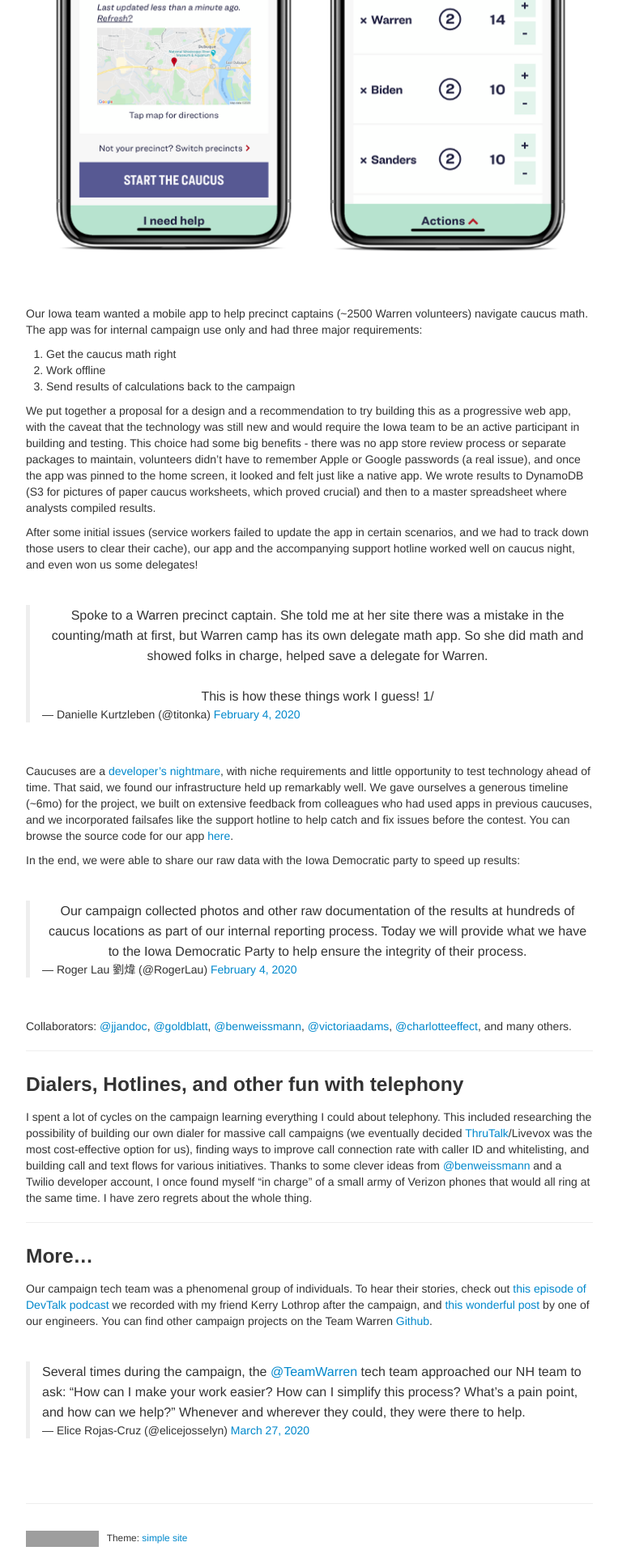
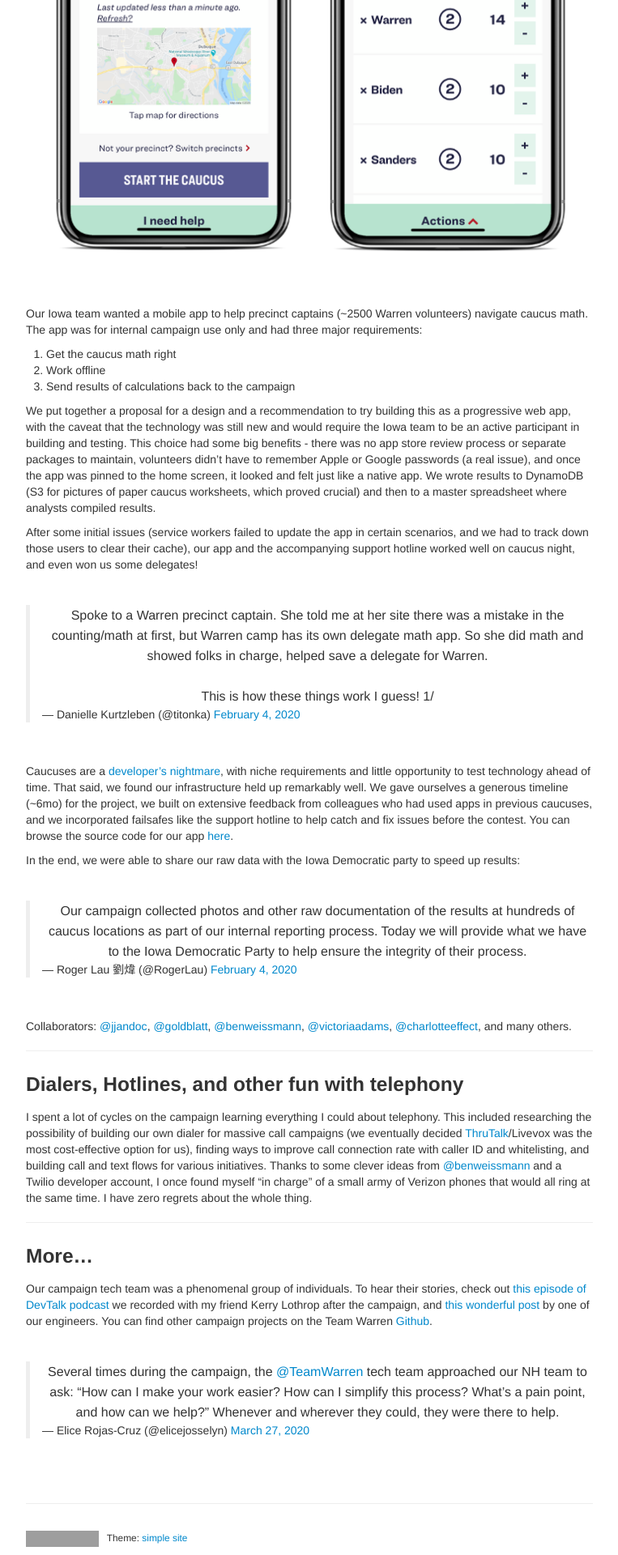
Before and after one commit to vyedin/vyedin.github.io, a Jekyll site: the page built from pages/campaigns.md, in a window 1280 px wide. Shown: the part 4142-6062 px from the top of the page at 81% size, without its empty margins (258-1021 px from the left). Built offline with Jekyll 4.4.1, drawn with Linux system fonts in a browser that asks for light colours; comment, search, counter and statistics services are not loaded; grey boxes are pictures that could not be loaded.

Commit message:
Update campaigns.md

```diff
--- a/pages/campaigns.md
+++ b/pages/campaigns.md
@@ -120,5 +120,5 @@ I spent a lot of cycles on the campaign learning everything I could about teleph
 Our campaign tech team was a phenomenal group of individuals. To hear their stories, check out [this episode of DevTalk podcast](https://kerry.lothrop.de/devtalk-41/) we recorded with my friend Kerry Lothrop after the campaign, and [this wonderful post](https://medium.com/@susangoldblatt/tech-on-a-presidential-campaign-an-overview-9679d69b2109) by one of our engineers. You can find other campaign projects on the Team Warren [Github](https://github.com/Elizabeth-Warren).
 
 <br/>
-<blockquote class="twitter-tweet"><p lang="en" dir="ltr">Several times during the campaign, the <a href="https://twitter.com/TeamWarren?ref_src=twsrc%5Etfw">@TeamWarren</a> tech team approached our NH team to ask: “How can I make your work easier? How can I simplify this process? What’s a pain point, and how can we help?” Whenever and wherever they could, they were there to help.</p>&mdash; Elice Rojas-Cruz (@elicejosselyn) <a href="https://twitter.com/elicejosselyn/status/1243560381555052550?ref_src=twsrc%5Etfw">March 27, 2020</a></blockquote> <script async src="https://platform.twitter.com/widgets.js" charset="utf-8"></script>
+<blockquote class="twitter-tweet"><p lang="en" dir="ltr" align="center">Several times during the campaign, the <a href="https://twitter.com/TeamWarren?ref_src=twsrc%5Etfw">@TeamWarren</a> tech team approached our NH team to ask: “How can I make your work easier? How can I simplify this process? What’s a pain point, and how can we help?” Whenever and wherever they could, they were there to help.</p>&mdash; Elice Rojas-Cruz (@elicejosselyn) <a href="https://twitter.com/elicejosselyn/status/1243560381555052550?ref_src=twsrc%5Etfw">March 27, 2020</a></blockquote> <script async src="https://platform.twitter.com/widgets.js" charset="utf-8"></script>
 <br/>
```
